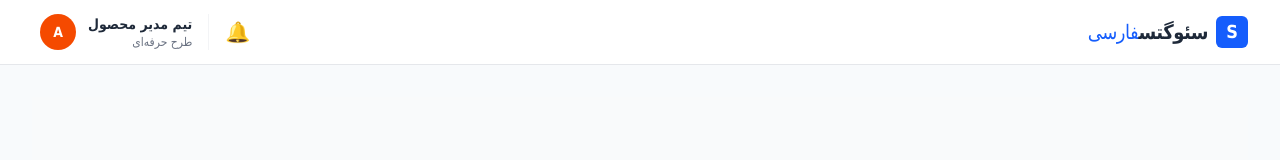
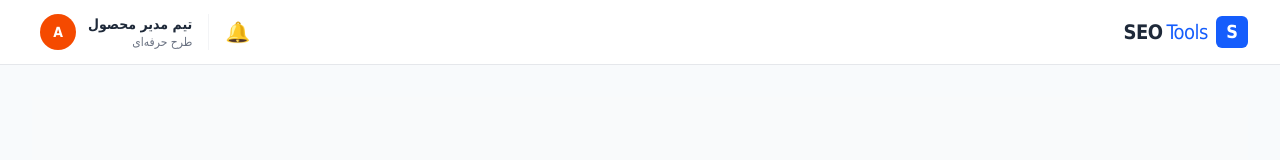
Before and after one commit to aliprogrammer75/seo-tools, a Next.js app: page / in a window 1280 px wide. Shown: the top 160 px of the page. Built offline with nearby package versions, Linux system fonts and the light colour scheme.

Commit message:
feat: link SEO Tools navigation to site administration

```diff
--- a/app/layout.tsx
+++ b/app/layout.tsx
@@ -3,7 +3,7 @@ import Link from "next/link";
 import "./globals.css";
 
 export const metadata: Metadata = {
-  title: "ابزار سئو | مشابه SEOGets",
+  title: "SEO Tools | داشبورد سئو",
   description: "داشبورد هوشمند سئو و تحلیل سرچ کنسول",
 };
 
@@ -28,7 +28,7 @@ export default function RootLayout({
                     <span className="text-white font-bold text-lg">S</span>
                   </div>
                   <h2 className="text-xl font-black text-gray-800 tracking-tight">
-                    سئوگتس<span className="text-blue-600 font-medium ml-1">فارسی</span>
+                    SEO<span className="text-blue-600 font-medium ml-1">Tools</span>
                   </h2>
                 </Link>
               </div>
```
